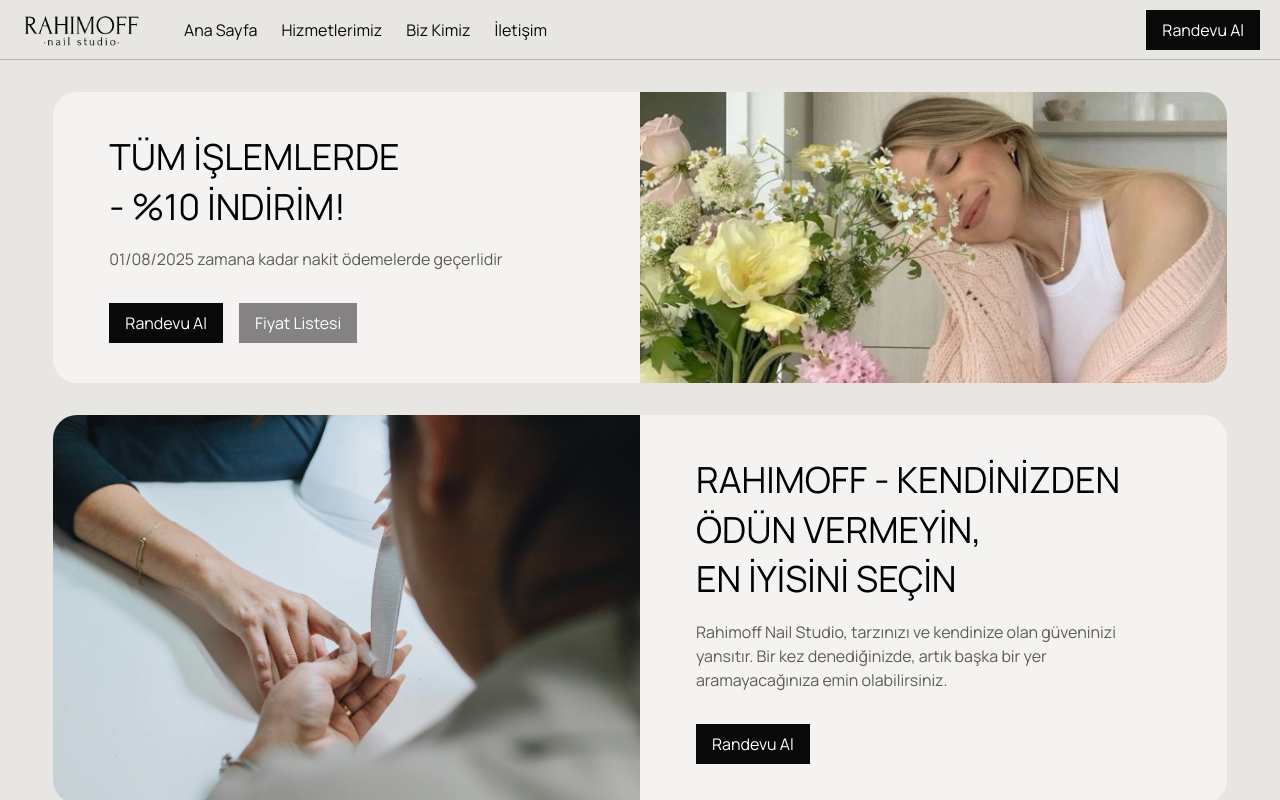
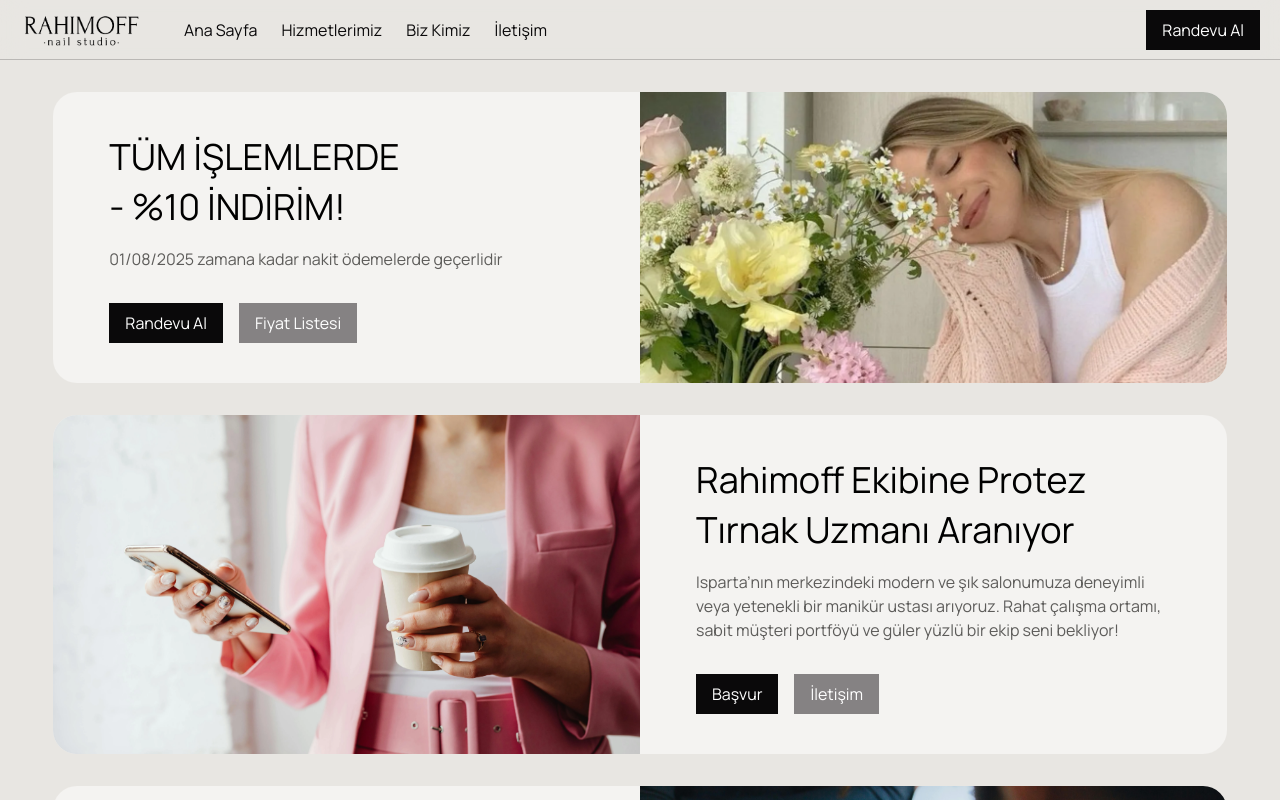
Before and after one commit to ruslanrahimov/rahimoff-nail-studio-react-app, a React (Vite) app: page / in a window 1280 px wide. Shown: the top 800 px of the page. Built offline with nearby package versions, Linux system fonts and the light colour scheme.

Commit message:
add hiring text

```diff
--- a/src/components/Home.jsx
+++ b/src/components/Home.jsx
@@ -84,11 +84,23 @@
           </div>
         </Hero>
         <Hero
+          title="Rahimoff Ekibine Protez Tırnak Uzmanı Aranıyor"
+          text="Isparta’nın merkezindeki modern ve şık salonumuza deneyimli veya yetenekli bir manikür ustası arıyoruz.
+Rahat çalışma ortamı, sabit müşteri portföyü ve güler yüzlü bir ekip seni bekliyor!"
+          image={`${baseUrl}hiring.webp`}
+          isReversed={false}
+        >
+          <div className="flex gap-4 w-full max-md:flex-col">
+            <AppointmentButton url={wpChatLink}>Başvur</AppointmentButton>
+            <SecondaryLinkButton path="/contacts">İletişim</SecondaryLinkButton>
+          </div>
+        </Hero>
+        <Hero
           title="RAHIMOFF - KENDİNİZDEN ÖDÜN VERMEYİN, EN İYİSİNİ SEÇİN"
           text="Rahimoff Nail Studio, tarzınızı ve kendinize olan güveninizi yansıtır. Bir kez
       denediğinizde, artık başka bir yer aramayacağınıza emin olabilirsiniz."
           image={`${baseUrl}main.jpg`}
-          isReversed={false}
+          isReversed={true}
         >
           <AppointmentButton url={wpChatLink}>Randevu Al</AppointmentButton>
         </Hero>
```
Also changed, not shown: public/hiring.webp (added).
